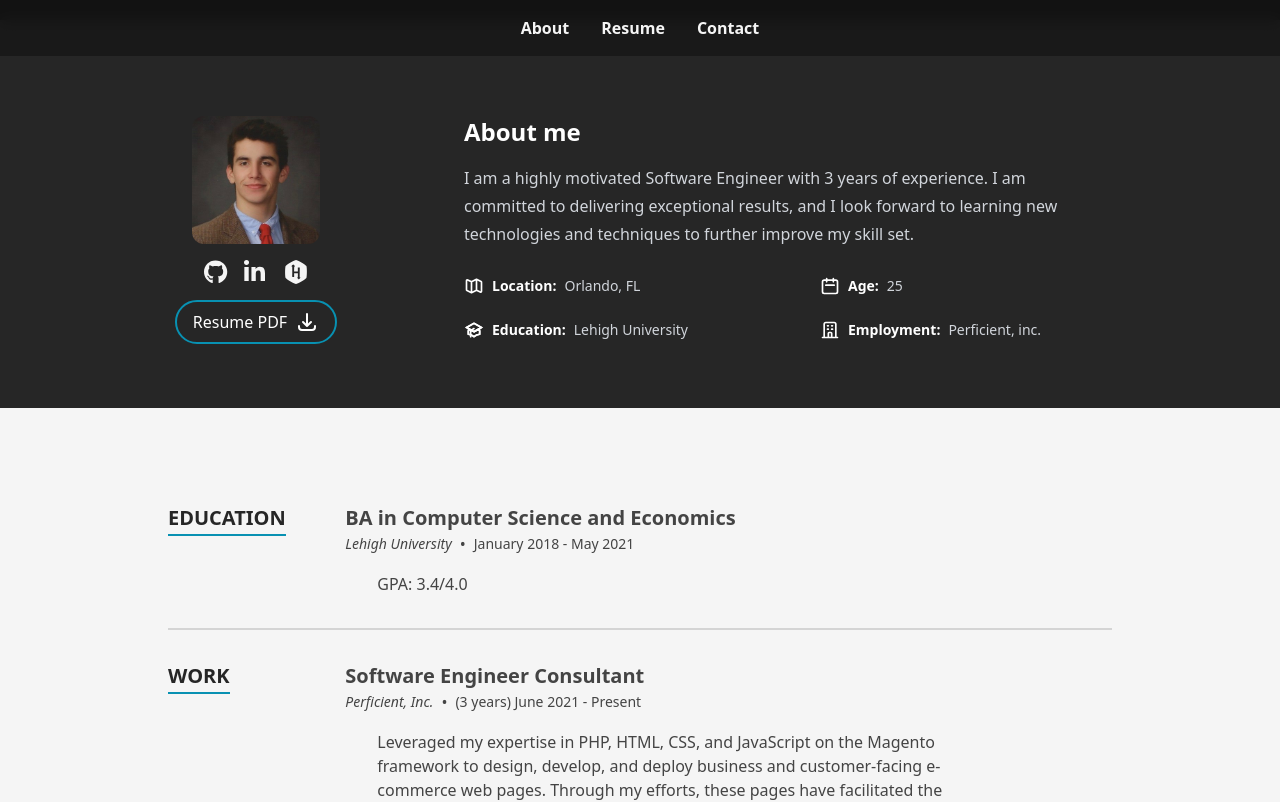
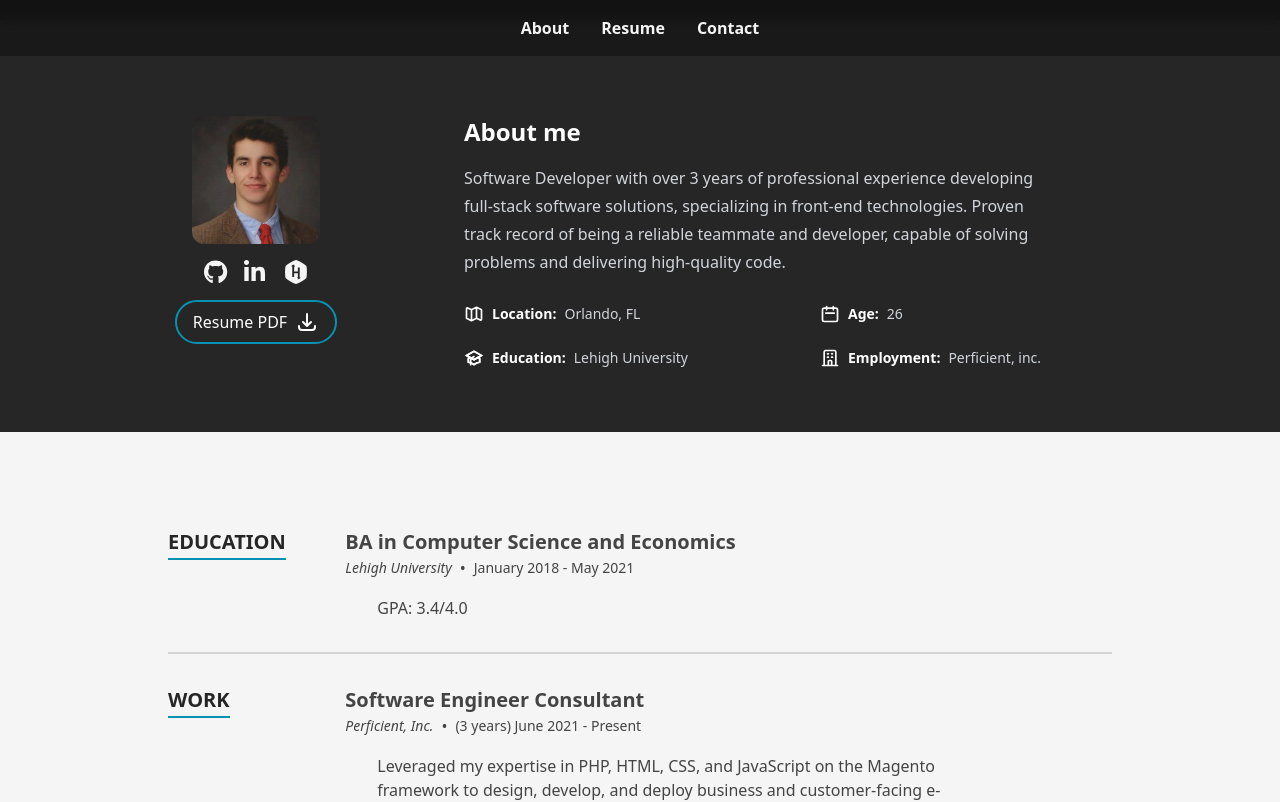
Before and after one commit to rmcguiness/rcm-react-resume, a Next.js app: page / in a window 1280 px wide. Shown: the top 802 px of the page. Built offline with nearby package versions, Linux system fonts and the light colour scheme.

Commit message:
updated Resume and Bio

```diff
--- a/src/data/data.tsx
+++ b/src/data/data.tsx
@@ -93,10 +93,10 @@ export const heroData: Hero = {
  */
 export const aboutData: About = {
   profileImageSrc: profilepic,
-  description: `I am a highly motivated Software Engineer with 3 years of experience. I am committed to delivering exceptional results, and I look forward to learning new technologies and techniques to further improve my skill set.`,
+  description: `Software Developer with over 3 years of professional experience developing full-stack software solutions, specializing in front-end technologies. Proven track record of being a reliable teammate and developer, capable of solving problems and delivering high-quality code.`,
   aboutItems: [
     {label: 'Location', text: 'Orlando, FL', Icon: MapIcon},
-    {label: 'Age', text: '25', Icon: CalendarIcon},
+    {label: 'Age', text: '26', Icon: CalendarIcon},
     // {label: 'Nationality', text: 'Canadian / Irish', Icon: FlagIcon},
     // {label: 'Interests', text: 'Motorcycles, Muay Thai, Banjos', Icon: SparklesIcon},
     {label: 'Education', text: 'Lehigh University', Icon: AcademicCapIcon},
```
Also changed, not shown: 1 other file (tests, documents, lock files or other folders).
